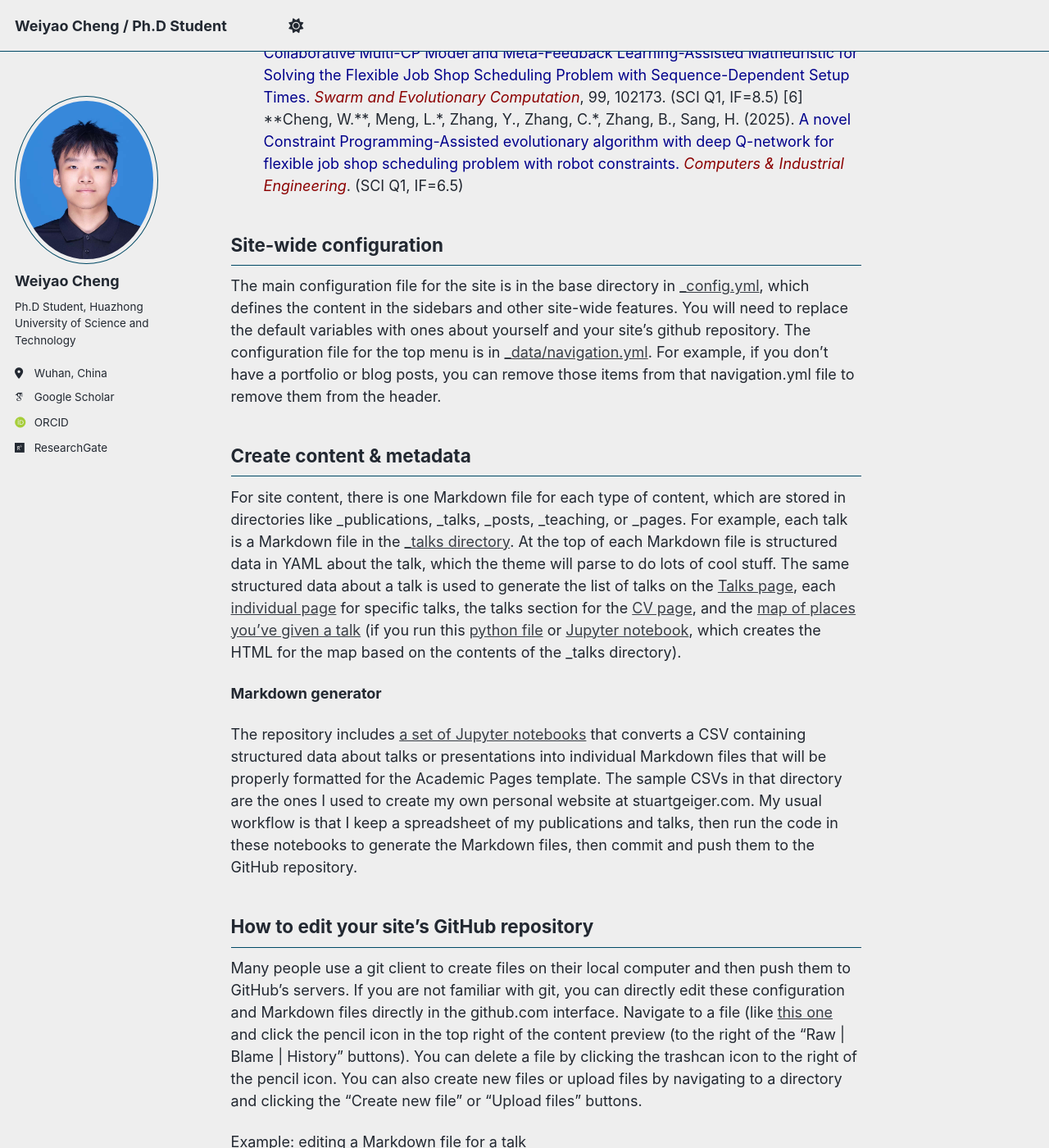
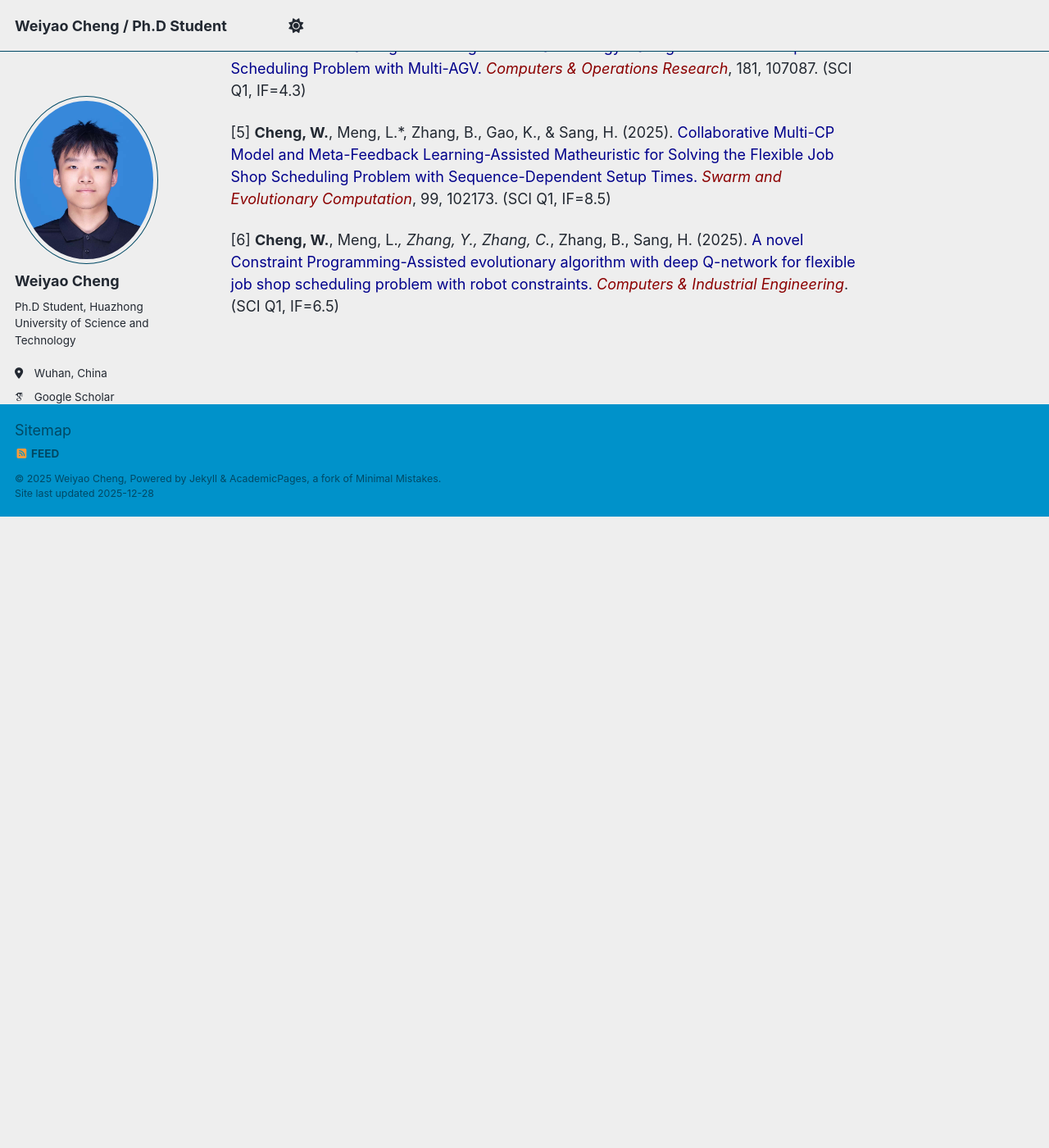
Before and after one commit to cwylcu080903/cwylcu080903.github.io, a Jekyll site: the page built from _pages/about.md, in a window 1280 px wide and 1400 px high, scrolled down 993 px. Shown: the whole window at 82% size. Built offline with Jekyll 4.4.1, drawn with Linux system fonts in a browser that asks for light colours; some web fonts are replaced; a script bundle is joined from its source files by our own code; library files that are not in the unit come from our copies; after the commit the page ends 1623 px from its top, so only the background shows below that; some of the changed text lies outside the part shown.

Commit message:
Update about.md

```diff
--- a/_pages/about.md
+++ b/_pages/about.md
@@ -17,7 +17,6 @@ Educations
 Journal Publications
 ======
 ---2025---<br>
-<div style="margin-left: 30px; padding-left: 10px;">
 [1] **Cheng, W.**, Meng, L.*, Zhang, B., Gao, K., & Sang, H. (2025). <span style="color: #00008B;">Imitation Learning-Assisted Evolutionary Algorithm for Energy-Efficient Flexible Job Shop Scheduling Problem with Automated Guided Vehicles.</span> <i style="color: #8B0000;">IEEE Transactions on Evolutionary Computation</i> (SCI Q1, IF=12)
 
 [2] Meng, L.*, **Cheng, W.**\*, Zhang, C., Gao, K., Zhang, B., & Ren, Y. (2025). <span style="color: #00008B;">Novel CP Models and CP-Assisted Meta-Heuristic Algorithm for Flexible Job Shop Scheduling Benchmark Problem with Multi-AGV.</span> <i style="color: #8B0000;">IEEE Transactions on Systems, Man, and Cybernetics: Systems</i> (SCI Q1, IF=8.7) — (Co-Corresponding Author)
@@ -29,29 +28,3 @@ Journal Publications
 [5] **Cheng, W.**, Meng, L.*, Zhang, B., Gao, K., & Sang, H. (2025). <span style="color: #00008B;">Collaborative Multi-CP Model and Meta-Feedback Learning-Assisted Matheuristic for Solving the Flexible Job Shop Scheduling Problem with Sequence-Dependent Setup Times.</span> <i style="color: #8B0000;">Swarm and Evolutionary Computation</i>, 99, 102173. (SCI Q1, IF=8.5)
 
 [6] **Cheng, W.**, Meng, L.*, Zhang, Y., Zhang, C.*, Zhang, B., Sang, H. (2025). <span style="color: #00008B;">A novel Constraint Programming-Assisted evolutionary algorithm with deep Q-network for flexible job shop scheduling problem with robot constraints.</span> <i style="color: #8B0000;">Computers & Industrial Engineering</i>. (SCI Q1, IF=6.5)
-</div>
-
-
-Site-wide configuration
-------
-The main configuration file for the site is in the base directory in [_config.yml](https://github.com/academicpages/academicpages.github.io/blob/master/_config.yml), which defines the content in the sidebars and other site-wide features. You will need to replace the default variables with ones about yourself and your site's github repository. The configuration file for the top menu is in [_data/navigation.yml](https://github.com/academicpages/academicpages.github.io/blob/master/_data/navigation.yml). For example, if you don't have a portfolio or blog posts, you can remove those items from that navigation.yml file to remove them from the header.
-
-Create content & metadata
-------
-For site content, there is one Markdown file for each type of content, which are stored in directories like _publications, _talks, _posts, _teaching, or _pages. For example, each talk is a Markdown file in the [_talks directory](https://github.com/academicpages/academicpages.github.io/tree/master/_talks). At the top of each Markdown file is structured data in YAML about the talk, which the theme will parse to do lots of cool stuff. The same structured data about a talk is used to generate the list of talks on the [Talks page](https://academicpages.github.io/talks), each [individual page](https://academicpages.github.io/talks/2012-03-01-talk-1) for specific talks, the talks section for the [CV page](https://academicpages.github.io/cv), and the [map of places you've given a talk](https://academicpages.github.io/talkmap.html) (if you run this [python file](https://github.com/academicpages/academicpages.github.io/blob/master/talkmap.py) or [Jupyter notebook](https://github.com/academicpages/academicpages.github.io/blob/master/talkmap.ipynb), which creates the HTML for the map based on the contents of the _talks directory).
-
-**Markdown generator**
-
-The repository includes [a set of Jupyter notebooks](https://github.com/academicpages/academicpages.github.io/tree/master/markdown_generator
-) that converts a CSV containing structured data about talks or presentations into individual Markdown files that will be properly formatted for the Academic Pages template. The sample CSVs in that directory are the ones I used to create my own personal website at stuartgeiger.com. My usual workflow is that I keep a spreadsheet of my publications and talks, then run the code in these notebooks to generate the Markdown files, then commit and push them to the GitHub repository.
-
-How to edit your site's GitHub repository
-------
-Many people use a git client to create files on their local computer and then push them to GitHub's servers. If you are not familiar with git, you can directly edit these configuration and Markdown files directly in the github.com interface. Navigate to a file (like [this one](https://github.com/academicpages/academicpages.github.io/blob/master/_talks/2012-03-01-talk-1.md) and click the pencil icon in the top right of the content preview (to the right of the "Raw | Blame | History" buttons). You can delete a file by clicking the trashcan icon to the right of the pencil icon. You can also create new files or upload files by navigating to a directory and clicking the "Create new file" or "Upload files" buttons.
-
-Example: editing a Markdown file for a talk
-![Editing a Markdown file for a talk](/images/editing-talk.png)
-
-For more info
-------
-More info about configuring Academic Pages can be found in [the guide](https://academicpages.github.io/markdown/), the [growing wiki](https://github.com/academicpages/academicpages.github.io/wiki), and you can always [ask a question on GitHub](https://github.com/academicpages/academicpages.github.io/discussions). The [guides for the Minimal Mistakes theme](https://mmistakes.github.io/minimal-mistakes/docs/configuration/) (which this theme was forked from) might also be helpful.
```
